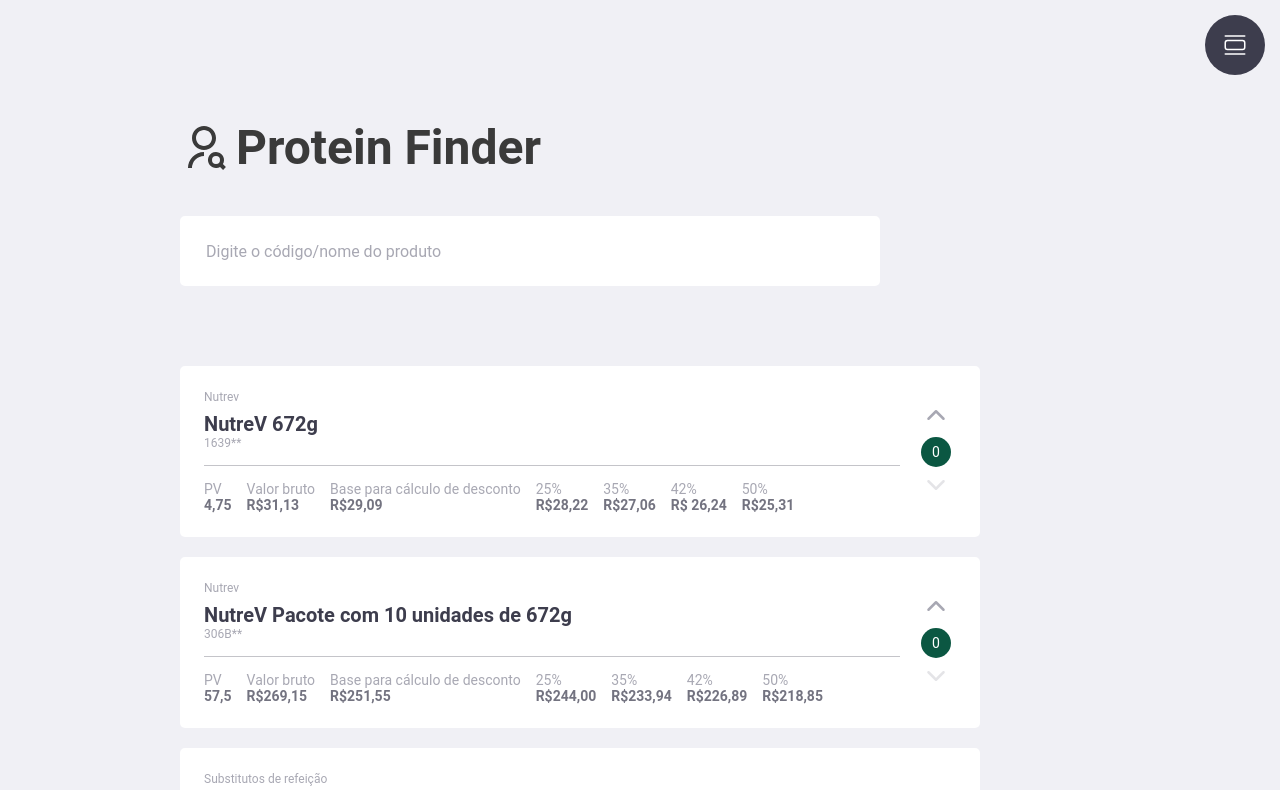
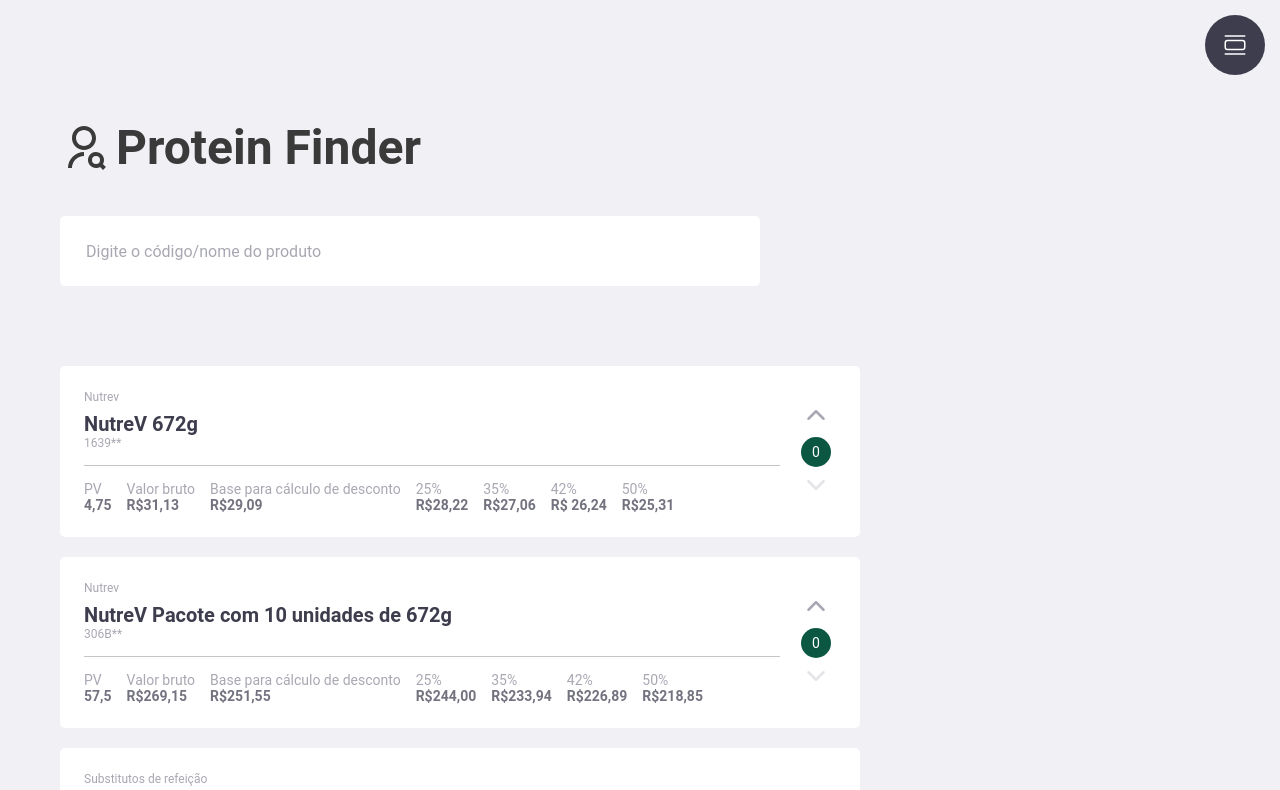
Before and after one commit to leotubarao/protein-finder, a React (Create React App) app: page / in a window 1280 px wide. Shown: the top 790 px of the page. Built offline with nearby package versions, Linux system fonts and the light colour scheme.

Commit message:
style: added breakpoint variable in root

```diff
--- a/src/styles/globals.ts
+++ b/src/styles/globals.ts
@@ -1,4 +1,5 @@
 import { createGlobalStyle } from 'styled-components';
+import { breakpoint } from './configs';
 
 const { innerWidth } = window;
 const { clientWidth } = document.body;
@@ -28,7 +29,7 @@
   }
 
   #root {
-    max-width: 960px;
+    max-width: ${breakpoint.xl.min};
     margin: 0 auto;
     padding: 40px 20px;
   }
```
